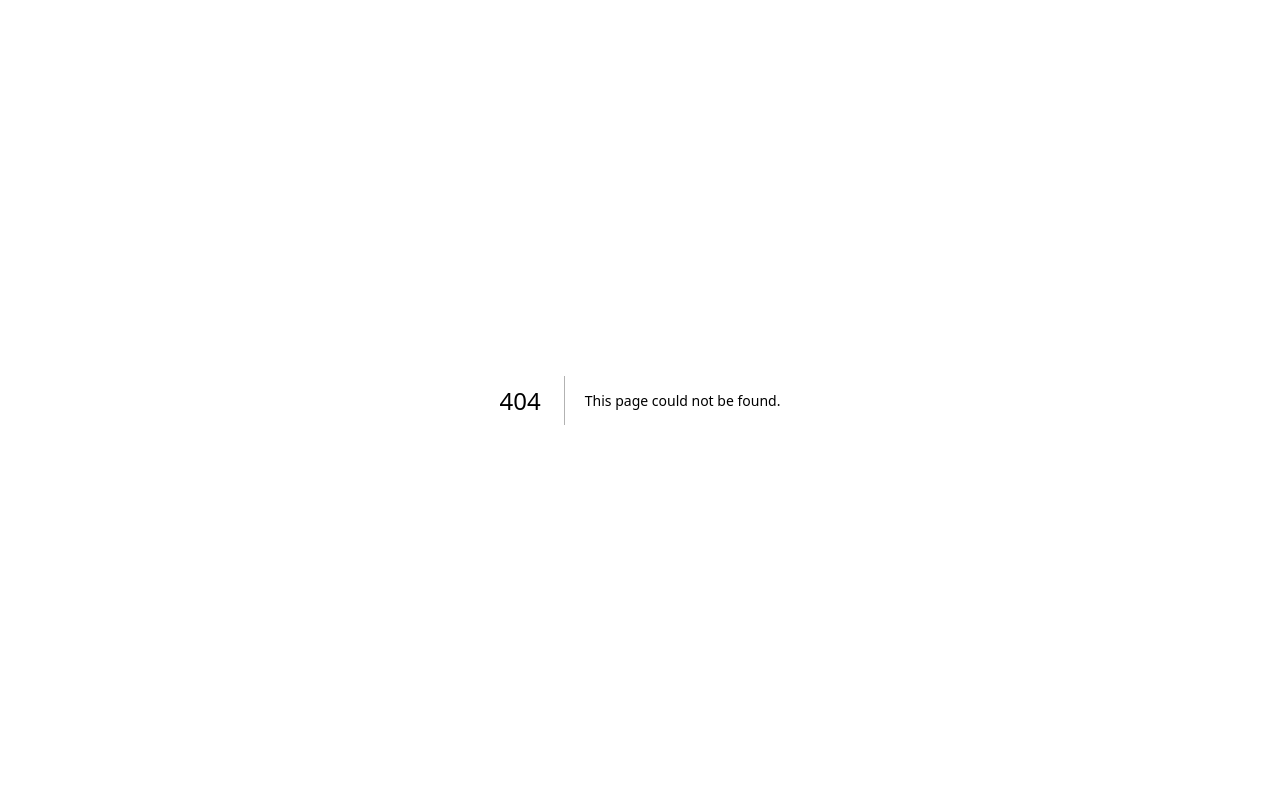
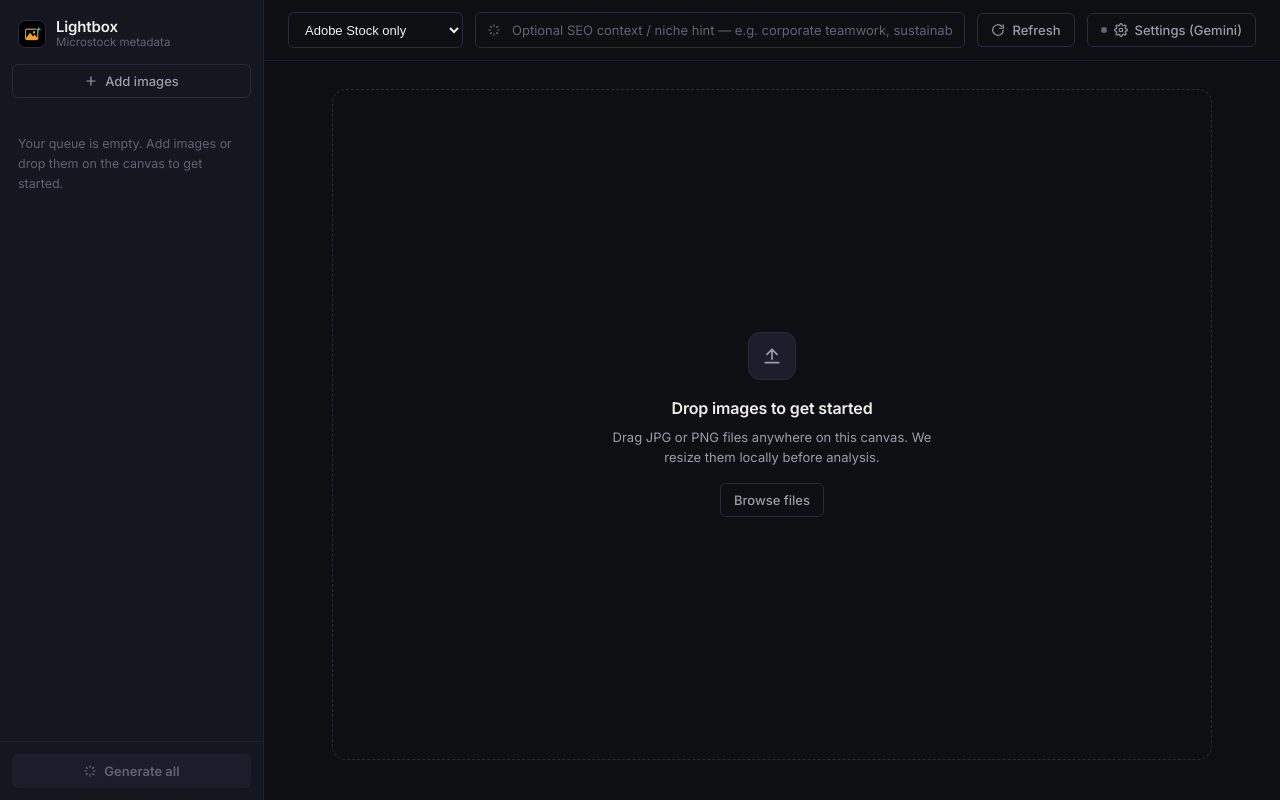
Before and after one commit to rasedulzihadai-gif/microstock-app, a Next.js app: page /app in a window 1280 px wide. Before the commit this address had no page. Built offline with nearby package versions, Linux system fonts and the light colour scheme.

Commit message:
Add persistent app workspace route and refresh control
Co-authored-by: arena-agent <297053741+arena-agent@users.noreply.github.com>

```diff
--- /dev/null
+++ b/app/app/page.js
@@ -0,0 +1,5 @@
+import MicrostockApp from "../../components/microstock-app";
+
+export default function AppPage() {
+  return <MicrostockApp />;
+}
--- a/app/globals.css
+++ b/app/globals.css
@@ -208,6 +208,21 @@ button:disabled {
   border-bottom: 1px solid var(--border-soft);
 }
 
+.topbar__refresh {
+  flex-shrink: 0;
+}
+
+@media (max-width: 900px) {
+  .topbar__refresh {
+    width: 34px;
+    padding: 0;
+  }
+
+  .topbar__refresh span {
+    display: none;
+  }
+}
+
 .content {
   flex: 1;
   overflow-y: auto;
@@ -1544,15 +1559,6 @@ button:disabled {
   opacity: 0.65;
 }
 
-.landing--leaving {
-  pointer-events: none;
-  animation: landing-leave 0.43s both cubic-bezier(0.5, 0, 0.75, 0);
-}
-
-.workspace-enter {
-  animation: workspace-enter 0.42s both cubic-bezier(0.2, 0.8, 0.2, 1);
-}
-
 .app-loading {
   min-height: 100svh;
   display: grid;
@@ -1612,30 +1618,6 @@ button:disabled {
   }
 }
 
-@keyframes landing-leave {
-  from {
-    opacity: 1;
-    transform: scale(1);
-    filter: blur(0);
-  }
-  to {
-    opacity: 0;
-    transform: scale(1.012);
-    filter: blur(5px);
-  }
-}
-
-@keyframes workspace-enter {
-  from {
-    opacity: 0;
-    transform: scale(0.99);
-  }
-  to {
-    opacity: 1;
-    transform: scale(1);
-  }
-}
-
 @media (prefers-reduced-motion: reduce) {
   * {
     animation: none !important;
--- a/app/manifest.js
+++ b/app/manifest.js
@@ -6,7 +6,8 @@ export default function manifest() {
     name: "Lightbox — Microstock Metadata",
     short_name: "Lightbox",
     description: "Generate SEO-optimized titles and keywords for microstock platforms",
-    start_url: "/",
+    start_url: "/app",
+    scope: "/",
     display: "standalone",
     background_color: "#0e0f13",
     theme_color: "#0e0f13",
--- a/components/microstock-app.js
+++ b/components/microstock-app.js
@@ -13,7 +13,7 @@ import { Inspector } from "./inspector";
 import { SettingsDrawer } from "./settings-drawer";
 import { ExportBar } from "./export-bar";
 import { Dropzone } from "./dropzone";
-import { IconSettings, IconSparkles } from "./icons";
+import { IconRefresh, IconSettings, IconSparkles } from "./icons";
 
 const DEFAULT_OLLAMA_CONFIG = {
   baseUrl: "http://127.0.0.1:11434",
@@ -137,6 +137,20 @@ export default function MicrostockApp() {
   const fileInputRef = useRef(null);
   const itemsRef = useRef(items);
   itemsRef.current = items;
+
+  // A full reload clears the in-memory image queue and any generated metadata.
+  // Let the browser warn before that work is discarded; reloading /app will
+  // still return to this workspace rather than the landing page.
+  useEffect(() => {
+    if (items.length === 0 && !running && !context.trim()) return undefined;
+
+    const warnBeforeLeaving = (event) => {
+      event.preventDefault();
+      event.returnValue = "";
+    };
+    window.addEventListener("beforeunload", warnBeforeLeaving);
+    return () => window.removeEventListener("beforeunload", warnBeforeLeaving);
+  }, [items.length, running, context]);
 
   // Load saved provider & keys from localStorage on mount
   useEffect(() => {
@@ -598,6 +612,16 @@ export default function MicrostockApp() {
               aria-label="Generation context"
             />
           </div>
+          <button
+            type="button"
+            className="btn btn--ghost topbar__refresh"
+            onClick={() => window.location.reload()}
+            aria-label="Refresh workspace"
+            title="Refresh workspace"
+          >
+            <IconRefresh width={14} height={14} />
+            <span>Refresh</span>
+          </button>
           <button className="btn btn--ghost" onClick={() => setShowSettings(true)}>
             <span
               className={`status status--${currentStatus === "connected" ? "done" : "pending"}`}
```
Also changed, not shown: app/app/loading.js (added, +10 -0 lines), app/page.js (+5 -37 lines).
